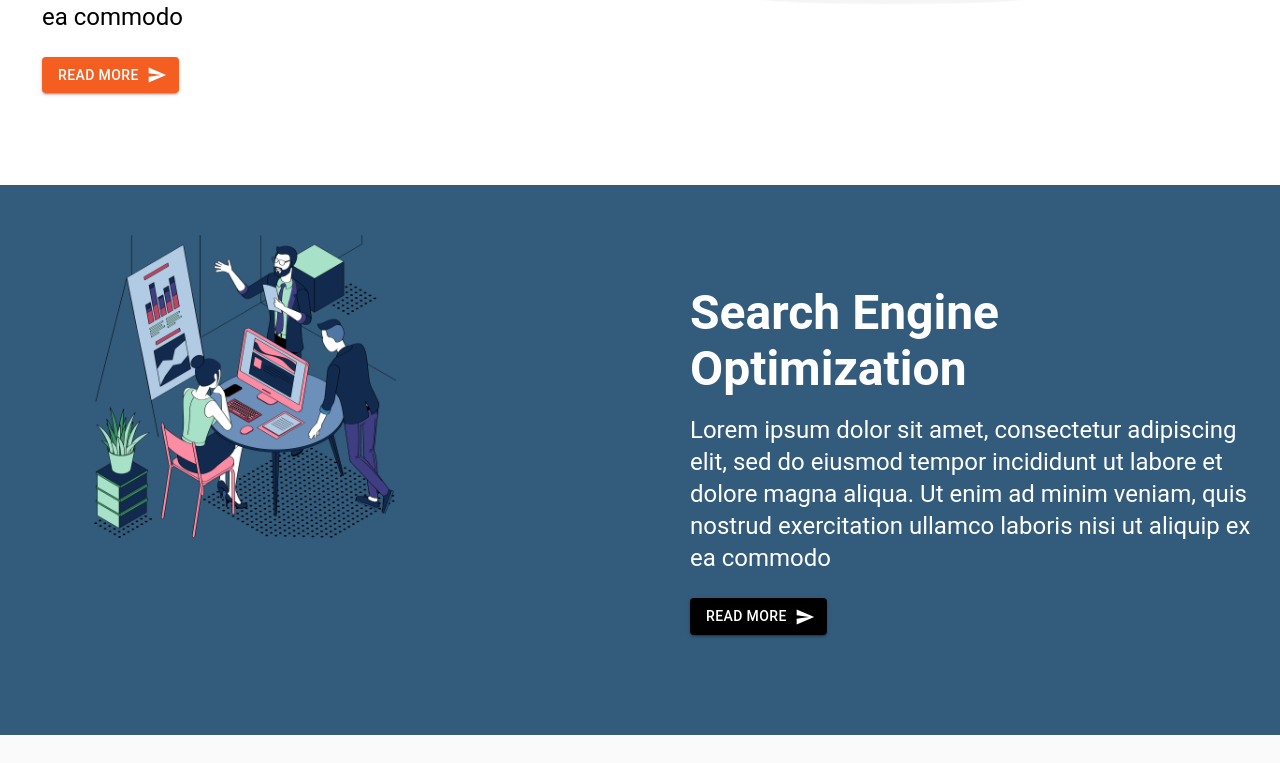
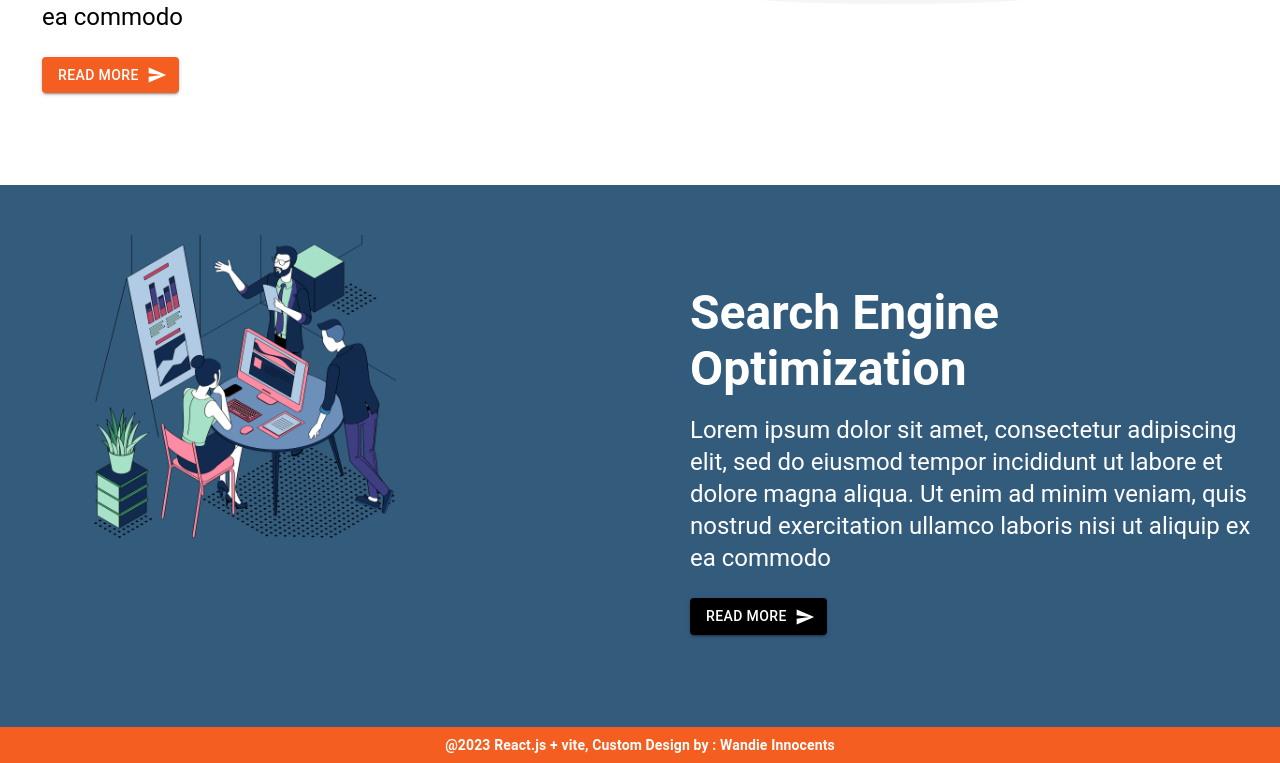
Before and after one commit to wandieinnocents/UI_React-Vite-V1, a React (Vite) app: page / in a window 1280 px wide. Shown: the part 1443-2206 px from the top of the page. Before the commit the page ends 2178 px from the top, so only its background shows below. Built offline with nearby package versions, Linux system fonts and the light colour scheme.

Commit message:
Add footer

```diff
--- a/src/pages/Home.jsx
+++ b/src/pages/Home.jsx
@@ -18,7 +18,6 @@ import mission from "../assets/mission.png"
 // cards
 import Card from '@mui/material/Card';
 import CardContent from '@mui/material/CardContent';
-import CardMedia from '@mui/material/CardMedia';
 import { CardActionArea } from '@mui/material';
 
 
@@ -231,6 +230,24 @@ export default function Home() {
 
       </Grid>
 
+      {/* footer */}
+       {/* Grid row  */}
+       <Grid container spacing={2} style={{ backgroundColor:'#f45e20', color:'#FFFFFF' }}>
+        {/* col-spacer */}
+
+
+        {/* image */}
+        <Grid xs={12} md={12} lg={12} xl={12} >
+
+            <center><Typography variant="h7" gutterBottom>
+            <b>@2023 React.js + vite,  Custom Design by : Wandie Innocents</b>
+            </Typography></center>
+        </Grid>
+
+
+
+      </Grid>
+
 
     </Box>
 
```
